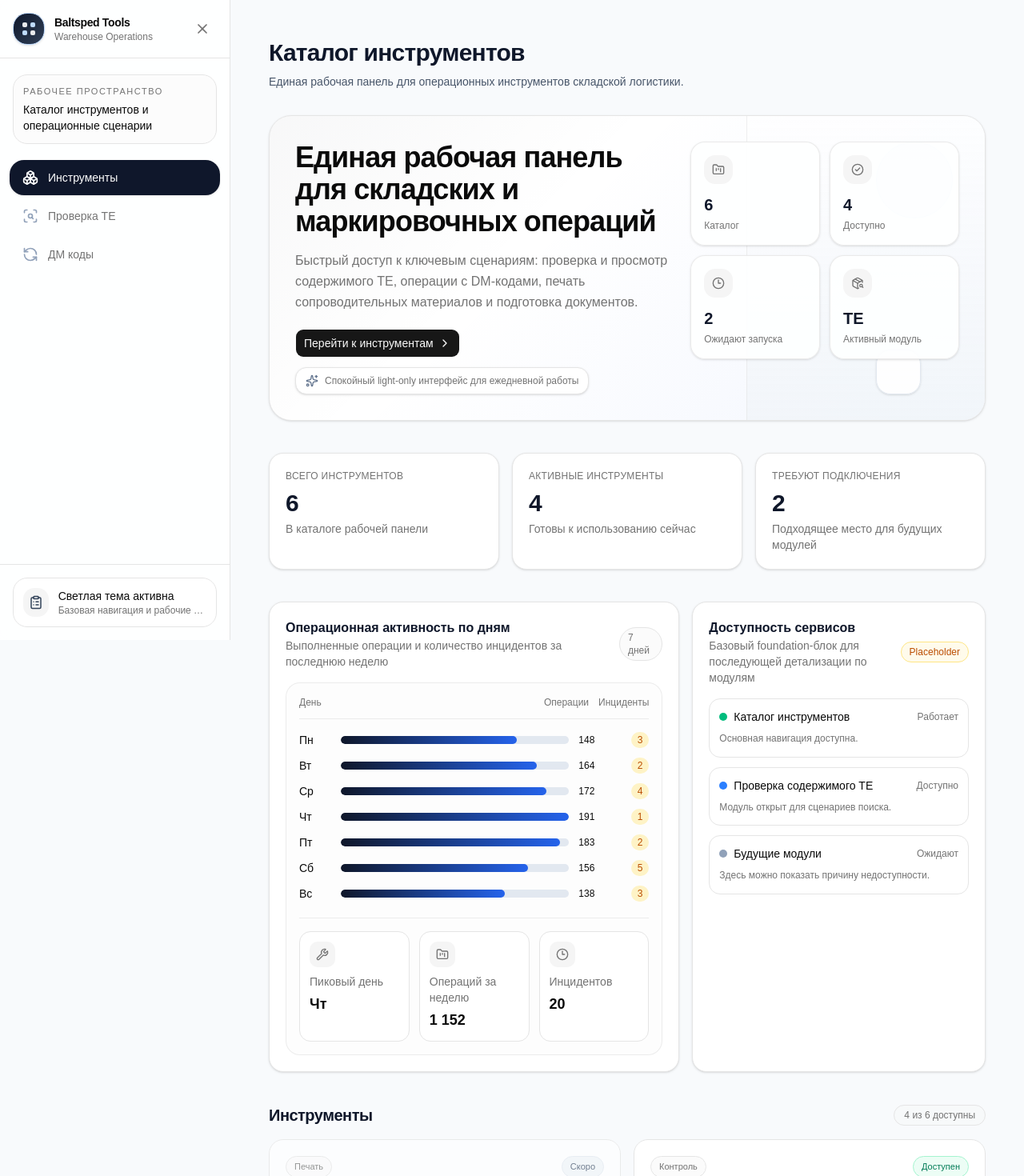
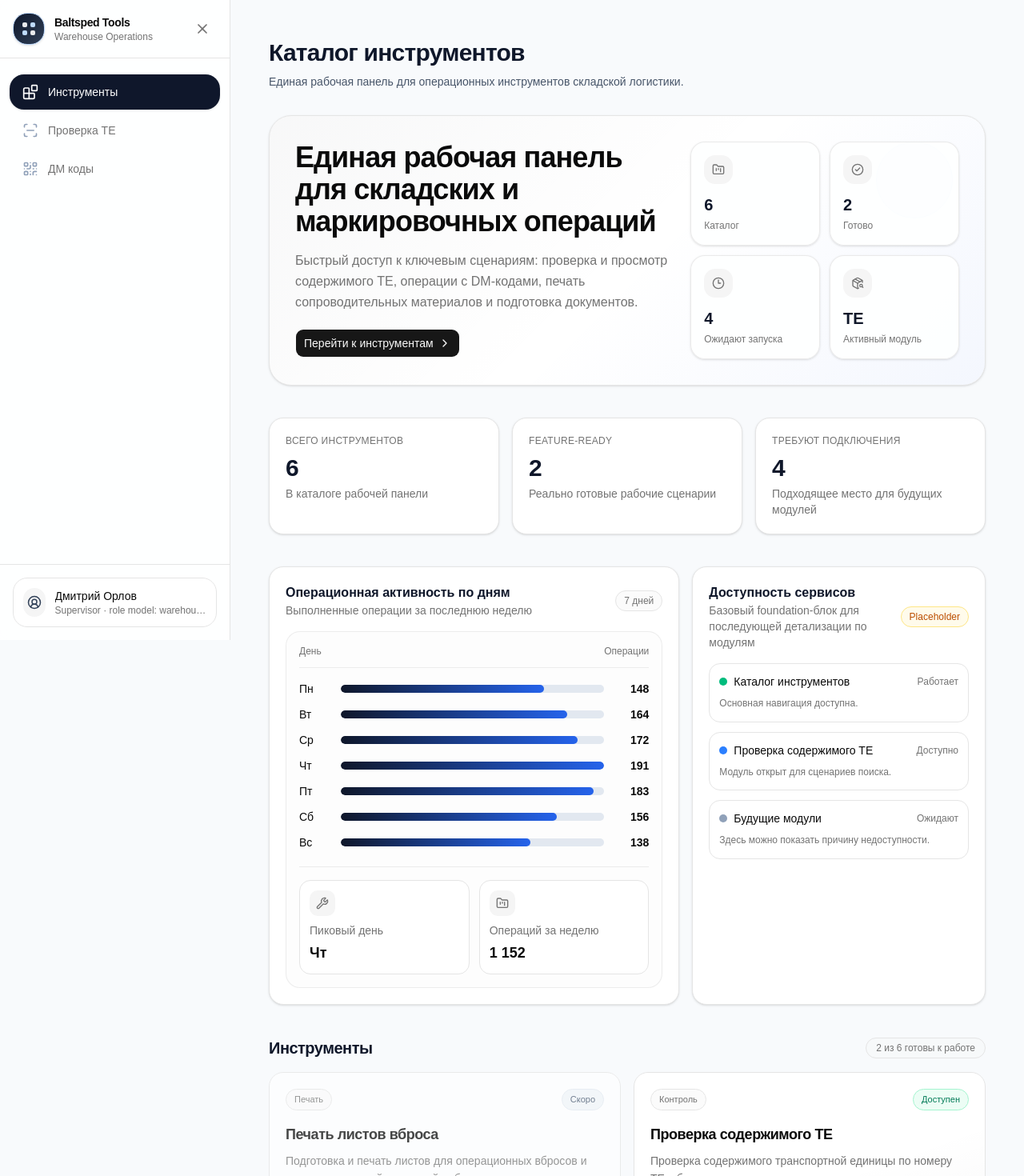
Before and after one commit to codeislive63/baltsped-server-tools, a React (Vite) app in the folder src/Baltsped.Tools.Web/: page / in a window 1280 px wide. Shown: the top 1470 px of the page at 80% size. Built offline with nearby package versions, Linux system fonts and the light colour scheme.

Commit message:
fix(web): update tool availability status, refine home page metrics, and enhance sidebar navigation

```diff
--- a/src/Baltsped.Tools.Web/index.html
+++ b/src/Baltsped.Tools.Web/index.html
@@ -1,10 +1,10 @@
 <!doctype html>
-<html lang="en">
+<html lang="ru">
   <head>
     <meta charset="UTF-8" />
-    <link rel="icon" type="image/svg+xml" href="/favicon.svg" />
+    <link rel="icon" type="image/x-icon" href="/favicon.ico" />
     <meta name="viewport" content="width=device-width, initial-scale=1.0" />
-    <title>baltsped.tools.web</title>
+    <title>Baltsped Tools Dashboard</title>
   </head>
   <body>
     <div id="root"></div>
--- a/src/Baltsped.Tools.Web/src/pages/Home.tsx
+++ b/src/Baltsped.Tools.Web/src/pages/Home.tsx
@@ -4,7 +4,6 @@ import {
     Clock3,
     FolderKanban,
     PackageSearch,
-    Sparkles,
     Wrench,
 } from 'lucide-react';
 import { Link } from 'react-router-dom';
@@ -16,17 +15,17 @@ import { Header } from '../shared/ui/Header';
 
 export function Home() {
     const totalTools = MOCK_TOOLS.length;
-    const availableTools = MOCK_TOOLS.filter((tool) => tool.available).length;
-    const unavailableTools = totalTools - availableTools;
+    const readyTools = MOCK_TOOLS.filter((tool) => tool.available && tool.route).length;
+    const unavailableTools = totalTools - readyTools;
 
     const activityData = [
-        { label: 'Пн', processed: 148, issues: 3 },
-        { label: 'Вт', processed: 164, issues: 2 },
-        { label: 'Ср', processed: 172, issues: 4 },
-        { label: 'Чт', processed: 191, issues: 1 },
-        { label: 'Пт', processed: 183, issues: 2 },
-        { label: 'Сб', processed: 156, issues: 5 },
-        { label: 'Вс', processed: 138, issues: 3 },
+        { label: 'Пн', processed: 148 },
+        { label: 'Вт', processed: 164 },
+        { label: 'Ср', processed: 172 },
+        { label: 'Чт', processed: 191 },
+        { label: 'Пт', processed: 183 },
+        { label: 'Сб', processed: 156 },
+        { label: 'Вс', processed: 138 },
     ];
     const maxProcessed = Math.max(...activityData.map((entry) => entry.processed));
 
@@ -39,10 +38,8 @@ export function Home() {
                 />
 
                 <section className="relative overflow-hidden rounded-[28px] border border-border bg-card px-6 py-6 shadow-sm md:px-8 md:py-8 animate-in fade-in slide-in-from-top-4 duration-500">
-                    <div className="pointer-events-none absolute inset-0 bg-[linear-gradient(135deg,rgba(15,23,42,0.03),transparent_38%,rgba(37,99,235,0.06)_100%)]" />
-                    <div className="pointer-events-none absolute inset-y-0 right-0 w-1/3 border-l border-border/60 bg-[linear-gradient(180deg,rgba(255,255,255,0.7),rgba(241,245,249,0.85))]" />
+                    <div className="pointer-events-none absolute inset-0 bg-[linear-gradient(135deg,rgba(15,23,42,0.03),transparent_52%,rgba(37,99,235,0.05)_100%)]" />
                     <div className="pointer-events-none absolute right-10 top-8 h-24 w-24 rounded-full border border-blue-100 bg-blue-50/80" />
-                    <div className="pointer-events-none absolute bottom-8 right-20 h-14 w-14 rounded-2xl border border-slate-200 bg-white/90 shadow-sm" />
 
                     <div className="relative z-10 grid gap-6 lg:grid-cols-[1.4fr_1fr]">
                         <div className="space-y-4">
@@ -60,17 +57,13 @@ export function Home() {
                                         <ChevronRight />
                                     </Link>
                                 </Button>
-                                <div className="inline-flex items-center gap-2 rounded-xl border border-border bg-background px-3 py-2 text-xs text-muted-foreground shadow-sm">
-                                    <Sparkles className="size-4 text-slate-500" />
-                                    Спокойный light-only интерфейс для ежедневной работы
-                                </div>
                             </div>
                         </div>
 
                         <div className="grid grid-cols-2 gap-3 self-start">
                             {[
                                 { label: 'Каталог', value: totalTools, icon: FolderKanban },
-                                { label: 'Доступно', value: availableTools, icon: CheckCircle2 },
+                                { label: 'Готово', value: readyTools, icon: CheckCircle2 },
                                 { label: 'Ожидают запуска', value: unavailableTools, icon: Clock3 },
                                 { label: 'Активный модуль', value: 'ТЕ', icon: PackageSearch },
                             ].map((item) => {
@@ -100,9 +93,9 @@ export function Home() {
                             description: 'В каталоге рабочей панели',
                         },
                         {
-                            title: 'Активные инструменты',
-                            value: availableTools,
-                            description: 'Готовы к использованию сейчас',
+                            title: 'Feature-ready',
+                            value: readyTools,
+                            description: 'Реально готовые рабочие сценарии',
                         },
                         {
                             title: 'Требуют подключения',
@@ -133,7 +126,7 @@ export function Home() {
                             <div>
                                 <h3 className="text-base font-semibold">Операционная активность по дням</h3>
                                 <p className="text-sm text-muted-foreground">
-                                    Выполненные операции и количество инцидентов за последнюю неделю
+                                    Выполненные операции за последнюю неделю
                                 </p>
                             </div>
                             <span className="inline-flex items-center gap-1 rounded-full border border-border bg-muted/40 px-2.5 py-1 text-xs font-medium text-muted-foreground">
@@ -142,10 +135,9 @@ export function Home() {
                         </div>
 
                         <div className="rounded-2xl border border-border/70 bg-muted/[0.18] p-4">
-                            <div className="mb-4 grid grid-cols-[1fr_auto_auto] gap-3 border-b border-border/70 pb-3 text-xs text-muted-foreground">
+                            <div className="mb-4 grid grid-cols-[1fr_auto] gap-3 border-b border-border/70 pb-3 text-xs text-muted-foreground">
                                 <span>День</span>
                                 <span>Операции</span>
-                                <span>Инциденты</span>
                             </div>
                             <div className="space-y-3">
                                 {activityData.map((entry) => (
@@ -157,21 +149,15 @@ export function Home() {
                                                 style={{ width: `${Math.round((entry.processed / maxProcessed) * 100)}%` }}
                                             />
                                         </div>
-                                        <div className="flex min-w-[88px] items-center justify-between gap-3 text-xs">
-                                            <span className="font-medium text-foreground">{entry.processed}</span>
-                                            <span className="rounded-full bg-amber-100 px-2 py-0.5 text-amber-700">
-                                                {entry.issues}
-                                            </span>
-                                        </div>
+                                        <span className="min-w-[44px] text-right text-sm font-semibold text-foreground">{entry.processed}</span>
                                     </div>
                                 ))}
                             </div>
 
-                            <div className="mt-5 grid gap-3 border-t border-border/70 pt-4 md:grid-cols-3">
+                            <div className="mt-5 grid gap-3 border-t border-border/70 pt-4 md:grid-cols-2">
                                 {[
                                     { label: 'Пиковый день', value: 'Чт', icon: Wrench },
                                     { label: 'Операций за неделю', value: '1 152', icon: FolderKanban },
-                                    { label: 'Инцидентов', value: '20', icon: Clock3 },
                                 ].map((item) => {
                                     const Icon = item.icon;
                                     return (
@@ -241,7 +227,7 @@ export function Home() {
                     <div className="flex flex-wrap items-center justify-between gap-3">
                         <h3 className="text-xl font-semibold tracking-tight">Инструменты</h3>
                         <span className="rounded-full border border-border bg-muted/30 px-3 py-1 text-xs text-muted-foreground">
-                            {availableTools} из {totalTools} доступны
+                            {readyTools} из {totalTools} готовы к работе
                         </span>
                     </div>
 
--- a/src/Baltsped.Tools.Web/src/shared/mock/tools.ts
+++ b/src/Baltsped.Tools.Web/src/shared/mock/tools.ts
@@ -5,7 +5,7 @@ export const MOCK_TOOLS: ToolItem[] = [
         id: '1',
         name: 'Печать листов вброса',
         description: 'Подготовка и печать листов для операционных вбросов и сопроводительной складской работы.',
-        available: true,
+        available: false,
         category: 'Печать',
         availabilityHint: 'Интерфейс будет подключён на следующем этапе.',
     },
@@ -29,7 +29,7 @@ export const MOCK_TOOLS: ToolItem[] = [
         id: '4',
         name: 'Создание заказа ДМ',
         description: 'Формирование заявки на выпуск DM-кодов для внутренних задач маркировки и комплектации.',
-        available: true,
+        available: false,
         category: 'Маркировка',
         availabilityHint: 'Экран заказа будет добавлен после интеграции формы.',
     },
--- a/src/Baltsped.Tools.Web/src/shared/ui/Sidebar.tsx
+++ b/src/Baltsped.Tools.Web/src/shared/ui/Sidebar.tsx
@@ -1,9 +1,8 @@
 import {
-    Boxes,
-    ClipboardList,
-    Search,
-    ScanSearch,
-    RefreshCcw,
+    Blocks,
+    CircleUserRound,
+    QrCode,
+    ScanLine,
     Menu,
     X,
 } from 'lucide-react';
@@ -17,7 +16,7 @@ type SidebarProps = {
 type NavItem = {
     label: string;
     href: string;
-    icon: typeof Boxes;
+    icon: typeof Blocks;
     end?: boolean;
 };
 
@@ -25,18 +24,18 @@ const navItems: NavItem[] = [
     {
         label: 'Инструменты',
         href: '/',
-        icon: Boxes,
+        icon: Blocks,
         end: true,
     },
     {
         label: 'Проверка ТЕ',
         href: '/te/lookup',
-        icon: ScanSearch,
+        icon: ScanLine,
     },
     {
         label: 'ДМ коды',
         href: '/dm/replace',
-        icon: RefreshCcw,
+        icon: QrCode,
     },
 ];
 
@@ -72,23 +71,6 @@ export function Sidebar({
                 >
                     {isOpen ? <X size={20} /> : <Menu size={20} />}
                 </button>
-            </div>
-
-            <div className="px-4 pt-5">
-                {isOpen ? (
-                    <div className="rounded-2xl border border-border bg-muted/30 px-3 py-3">
-                        <p className="text-[11px] font-medium uppercase tracking-[0.14em] text-muted-foreground">
-                            Рабочее пространство
-                        </p>
-                        <p className="mt-1 text-sm font-medium text-foreground">
-                            Каталог инструментов и операционные сценарии
-                        </p>
-                    </div>
-                ) : (
-                    <div className="mx-auto flex size-10 items-center justify-center rounded-2xl border border-border bg-muted/30">
-                        <Search size={16} className="text-muted-foreground" />
-                    </div>
-                )}
             </div>
 
             <nav className="flex-1 space-y-1 px-3 py-5">
@@ -129,13 +111,13 @@ export function Sidebar({
             <div className="border-t border-border p-4">
                 <div className={`flex items-center gap-3 rounded-2xl border border-border bg-background px-3 py-3 ${isOpen ? '' : 'justify-center px-0'}`}>
                     <div className="flex size-9 items-center justify-center rounded-xl bg-muted text-slate-700">
-                        <ClipboardList size={18} />
+                        <CircleUserRound size={18} />
                     </div>
                     {isOpen && (
                         <div className="min-w-0">
-                            <p className="truncate text-sm font-medium text-foreground">Светлая тема активна</p>
+                            <p className="truncate text-sm font-medium text-foreground">Дмитрий Орлов</p>
                             <p className="truncate text-xs text-muted-foreground">
-                                Базовая навигация и рабочие модули
+                                Supervisor · role model: warehouse.supervisor
                             </p>
                         </div>
                     )}
```
